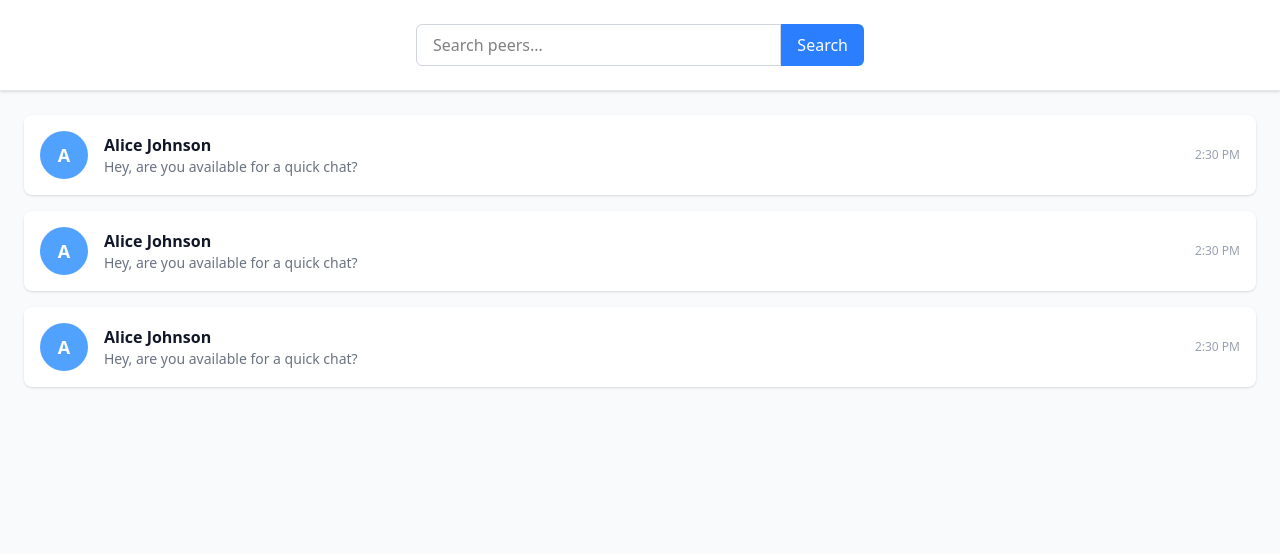
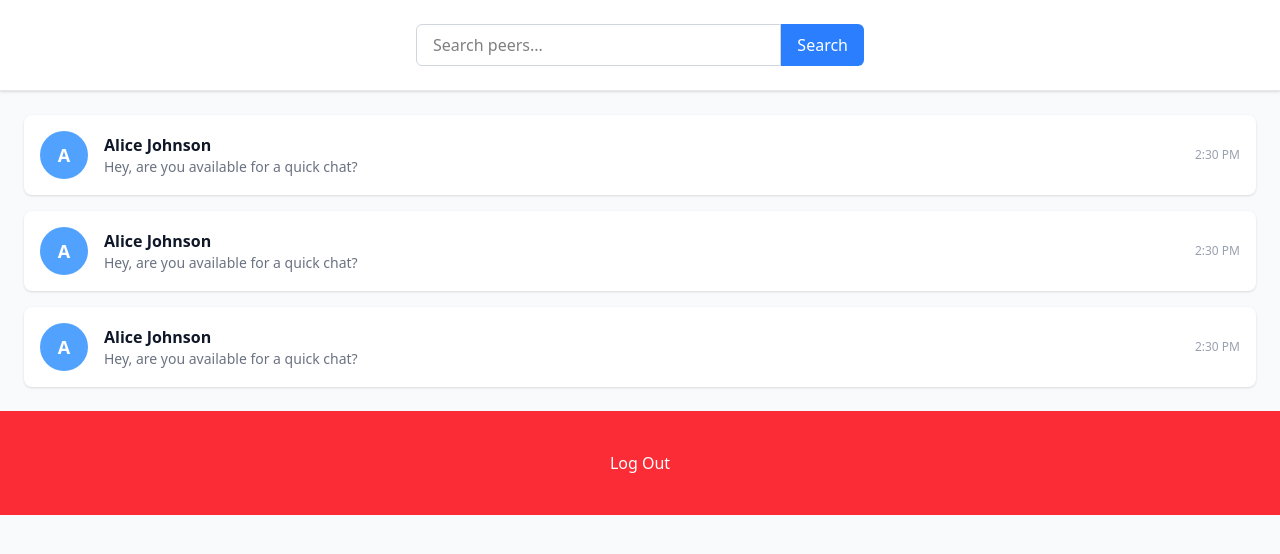
Before and after one commit to Ch4nnXDev/Distributed-Chat-Application, a React (Vite) app in the folder frontend/: page /search in a window 1280 px wide. Shown: the top 554 px of the page. Built offline with nearby package versions, Linux system fonts and the light colour scheme; no server answers.

Commit message:
profile and home page initialisation adn correction

```diff
--- a/frontend/src/components/default/home.tsx
+++ b/frontend/src/components/default/home.tsx
@@ -1,9 +1,24 @@
 import { useState } from 'react';
 import Card from "../contactCard.tsx";
+import axios from 'axios';
+import { useNavigate } from "react-router-dom";
 
 export default function Home() {
-  const [Peers, setPeer] = useState<string[]>([]);
+  const [convos, setConvos] = useState<string[]>([]);
   const [input, setInput] = useState("");
+
+  const navigate = useNavigate();
+
+
+  const logOut = async () => {
+
+    axios.post("http://localhost:8080/auth/logout",
+        {withCredentials: true},
+
+    )
+    return navigate("/");
+
+    }
 
   return (
     <section className="flex flex-col h-screen bg-gray-50 w-full">
@@ -27,14 +42,16 @@ export default function Home() {
         </form>
       </div>
 
-      {/* Peer List Section */}
+
       <div className="flex flex-col p-6 space-y-4 overflow-y-auto">
-        {/* Example cards */}
+
         <Card />
         <Card />
         <Card />
       </div>
 
+      <button className="p-10 bg-red-500 text-white" onClick={logOut}>Log Out</button>
+
     </section>
   );
 }
--- a/frontend/src/components/profile.tsx
+++ b/frontend/src/components/profile.tsx
@@ -5,7 +5,7 @@ export default function Profile() {
     const user = authStore((state)=> state.user);
 
     return (
-        <section>
+        <section className="h-screen w-full bg-red-500">
             <h1>Profile</h1>
 
         </section>
```
